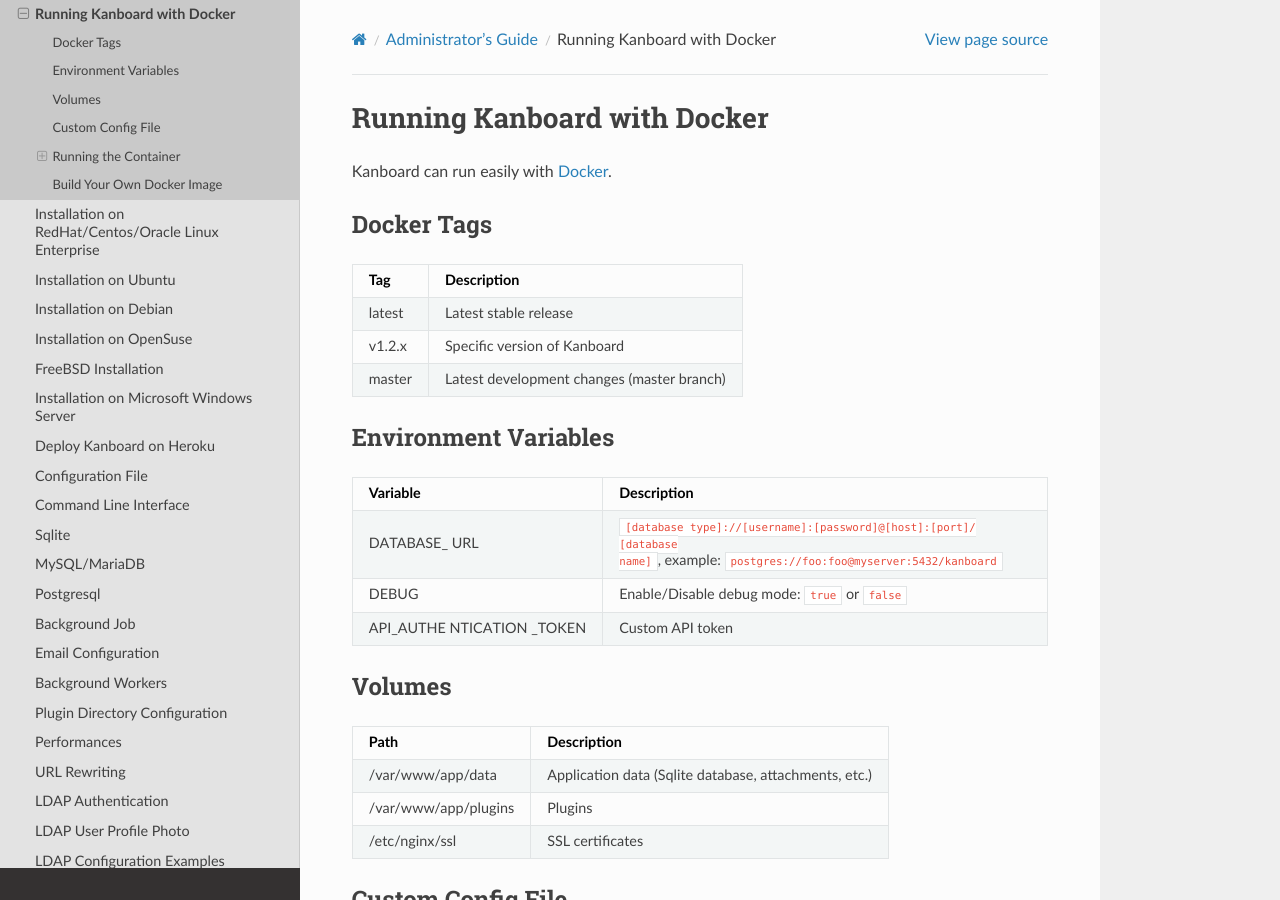
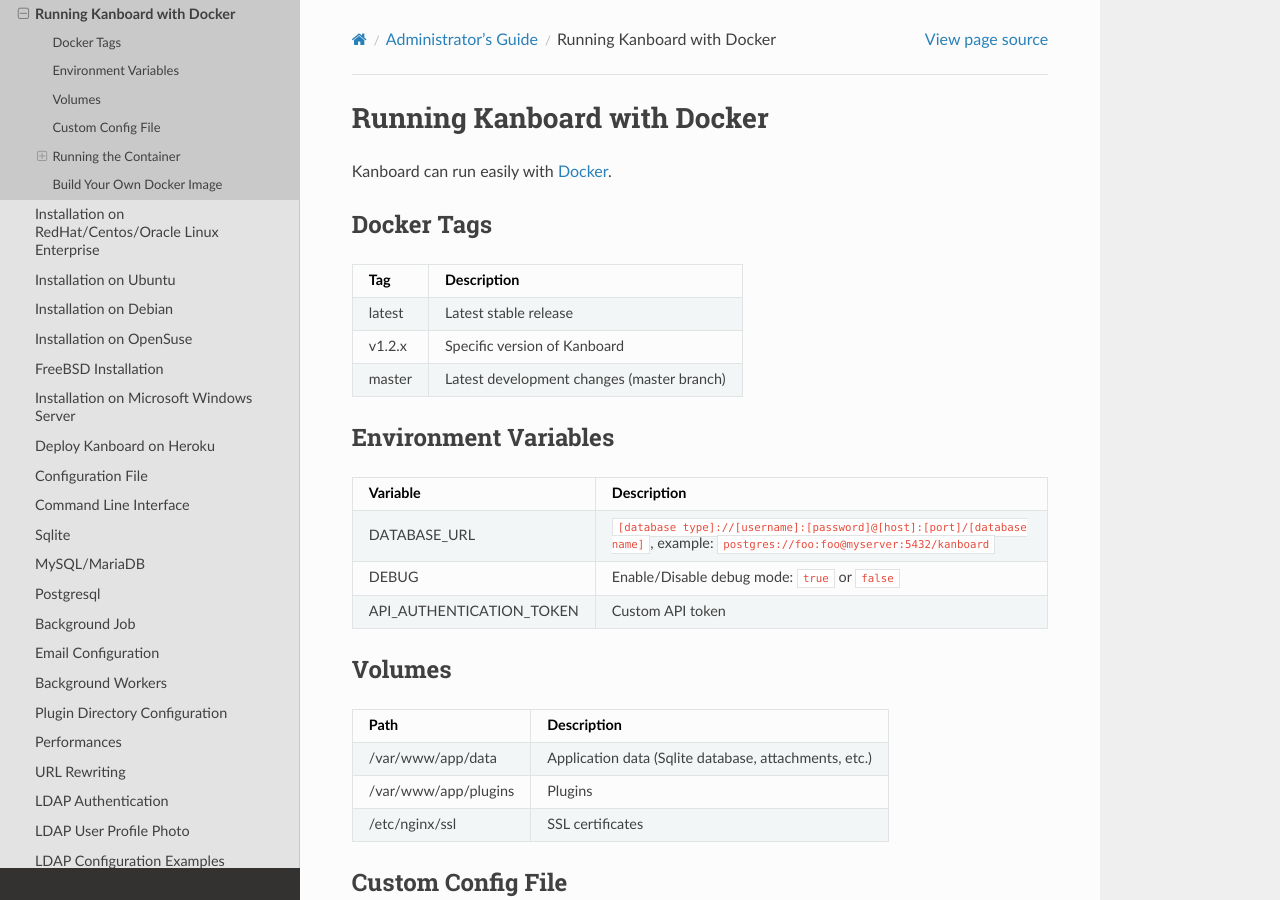
Before and after one commit to kanboard/documentation, a Sphinx documentation site: the page built from source/admin_guide/docker.rst, in a window 1280 px wide and 900 px high. Built offline with Sphinx 7.4.7 and the Read the Docs theme 2.0.0, drawn with Linux system fonts in a browser that asks for light colours.

Commit message:
Update docker.rst

```diff
--- a/source/admin_guide/docker.rst
+++ b/source/admin_guide/docker.rst
@@ -19,19 +19,16 @@
 Environment Variables
 ---------------------
 
-+-----------+----------------------------------------------------------+
-| Variable  | Description                                              |
-+===========+==========================================================+
-| DATABASE\_| ``[database type]://[username]:[password]@[host]:[port]/ |
-| URL       | [database name]``,                                       |
-|           | example: ``postgres://foo:foo@myserver:5432/kanboard``   |
-+-----------+----------------------------------------------------------+
-| DEBUG     | Enable/Disable debug mode: ``true`` or ``false``         |
-+-----------+----------------------------------------------------------+
-| API_AUTHE | Custom API token                                         |
-| NTICATION |                                                          |
-| _TOKEN    |                                                          |
-+-----------+----------------------------------------------------------+
++--------------------------+-----------------------------------------------------------------------------+
+| Variable                 | Description                                                                 |
++==========================+=============================================================================+
+| DATABASE\_URL            | ``[database type]://[username]:[password]@[host]:[port]/[database name]``,  |
+|                          | example: ``postgres://foo:foo@myserver:5432/kanboard``                      |
++--------------------------+-----------------------------------------------------------------------------+
+| DEBUG                    | Enable/Disable debug mode: ``true`` or ``false``                            |
++--------------------------+-----------------------------------------------------------------------------+
+| API_AUTHENTICATION_TOKEN | Custom API token                                                            |
++--------------------------+-----------------------------------------------------------------------------+
 
 Volumes
 -------
```
